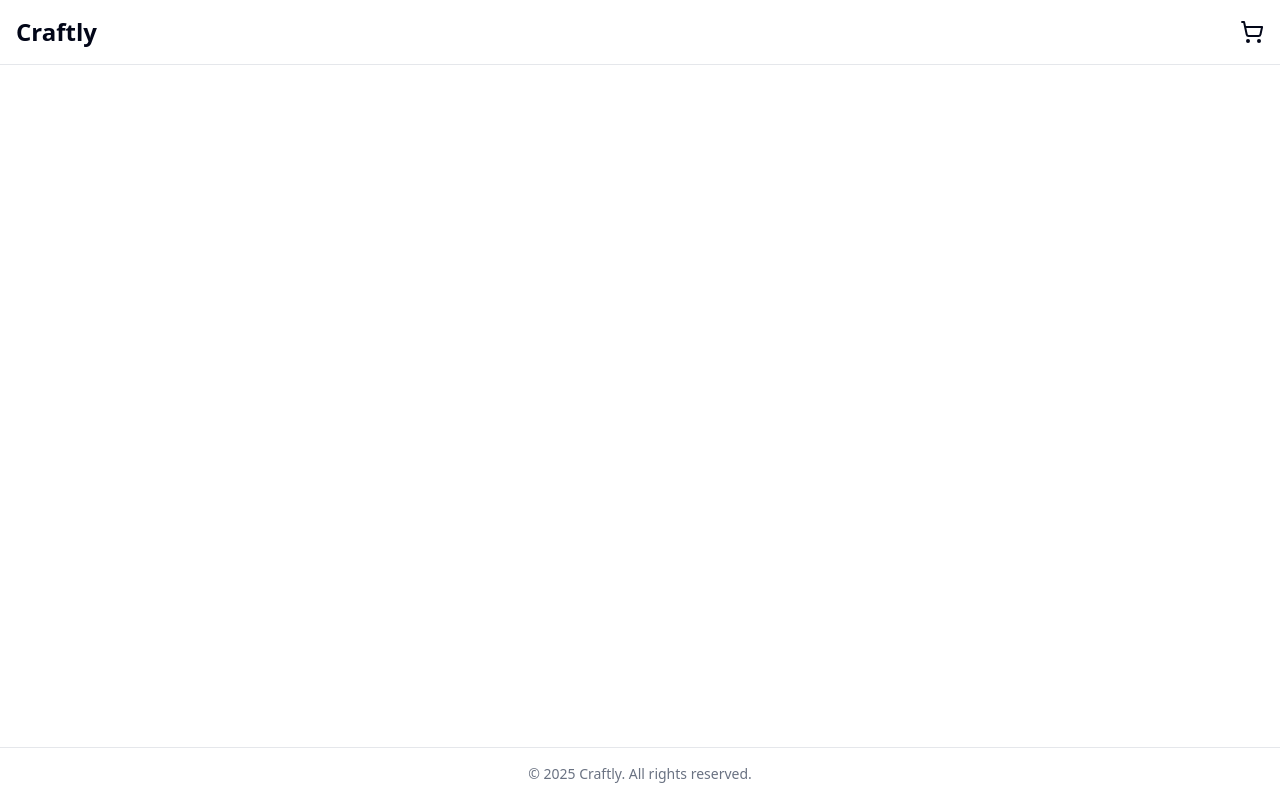
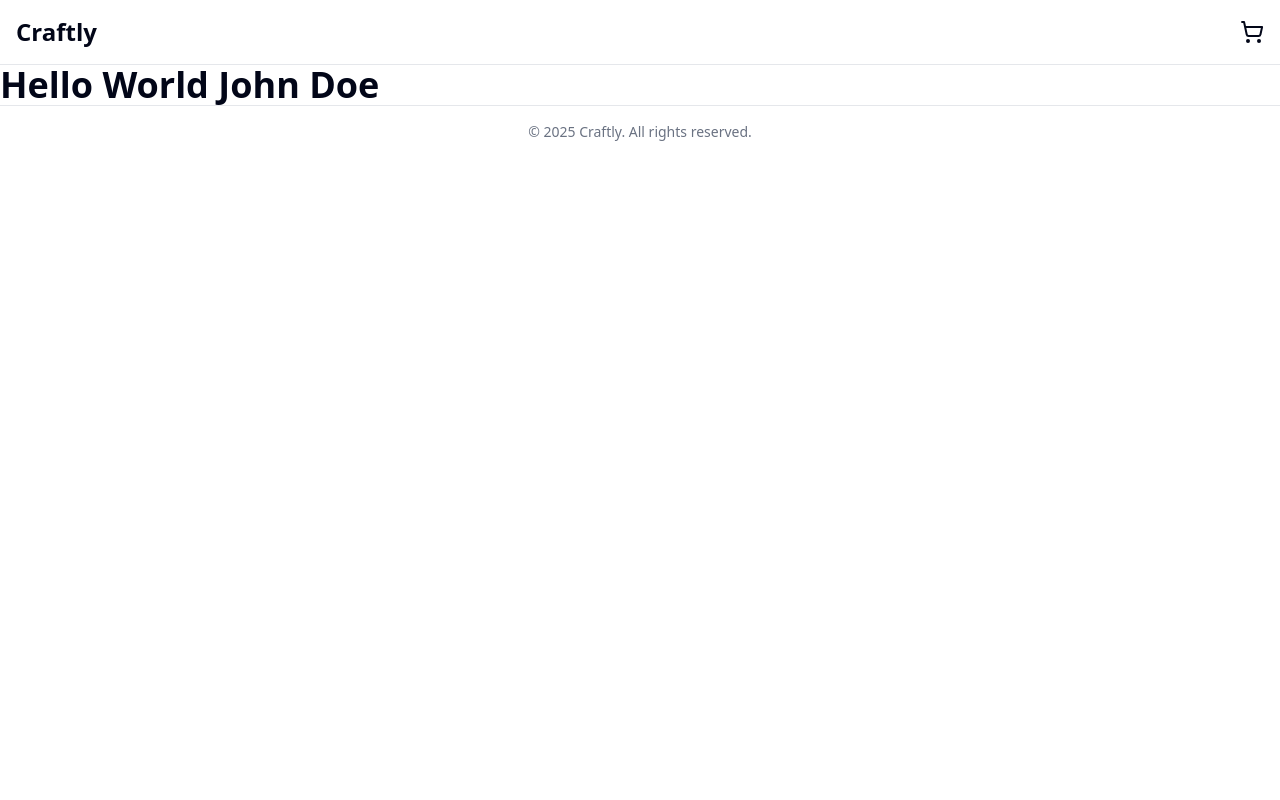
Before and after one commit to AngelRodRo/Craftly, a React (Vite) app: page / in a window 1280 px wide. Built offline with nearby package versions, Linux system fonts and the light colour scheme.

Commit message:
refactor: remove fixed position for header and footer

```diff
--- a/src/shared/components/Footer.tsx
+++ b/src/shared/components/Footer.tsx
@@ -1,6 +1,6 @@
 export default function Footer() {
   return (
-    <footer className="flex justify-between items-center p-4 bg-white border-t border-gray-200 fixed bottom-0 w-full z-10">
+    <footer className="flex justify-between items-center p-4 bg-white border-t border-gray-200 w-full z-10">
       <div className="flex items-center gap-2 w-full justify-center">
         <p className="text-sm text-gray-500 text-center">
           &copy; {new Date().getFullYear()} Craftly. All rights reserved.
--- a/src/shared/components/Header.tsx
+++ b/src/shared/components/Header.tsx
@@ -3,7 +3,7 @@ import { Link } from "react-router";
 
 export default function Header() {
   return (
-    <nav className="flex justify-between items-center p-4 bg-white border-b border-gray-200 fixed top-0 w-full z-10">
+    <nav className="flex justify-between items-center p-4 bg-white border-b border-gray-200 w-full z-10">
       <div className="flex items-center gap-2 justify-center">
         <Link to="/">
           <h1 className="text-2xl font-bold">Craftly</h1>
```
